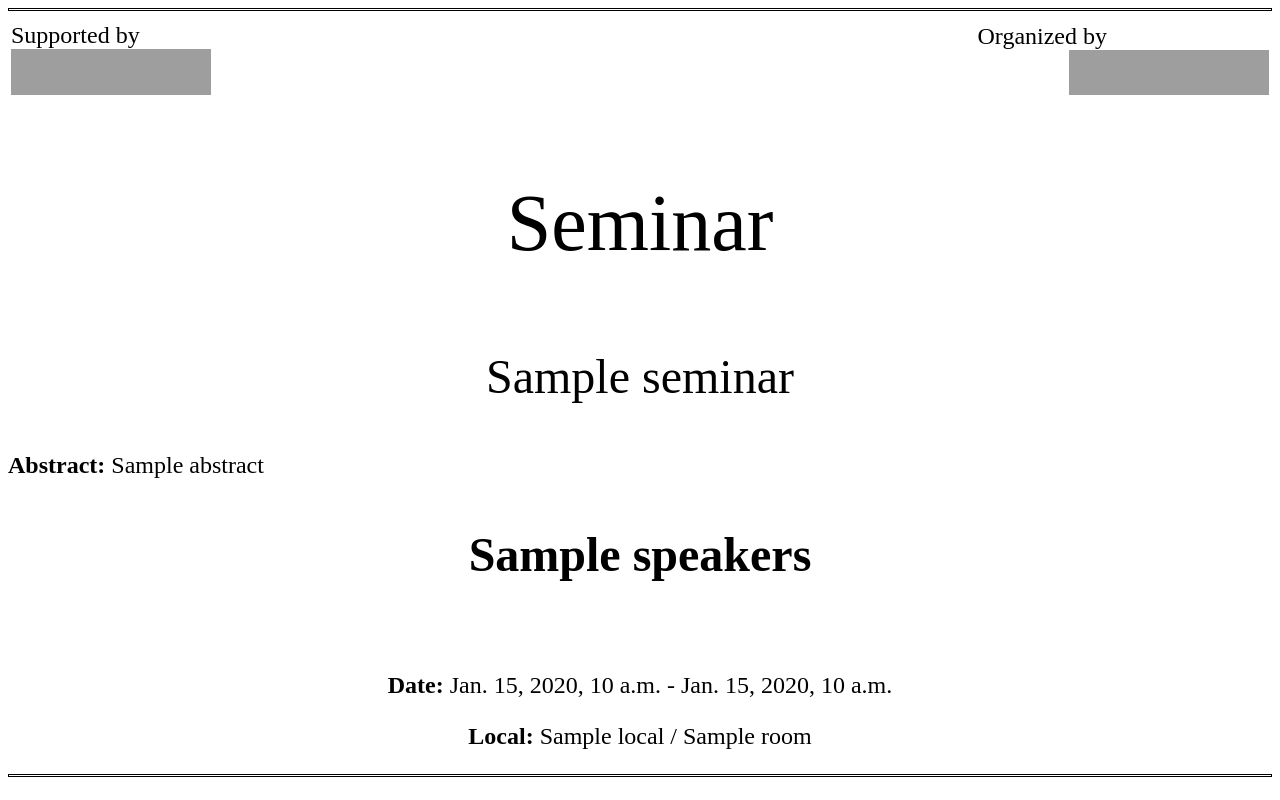
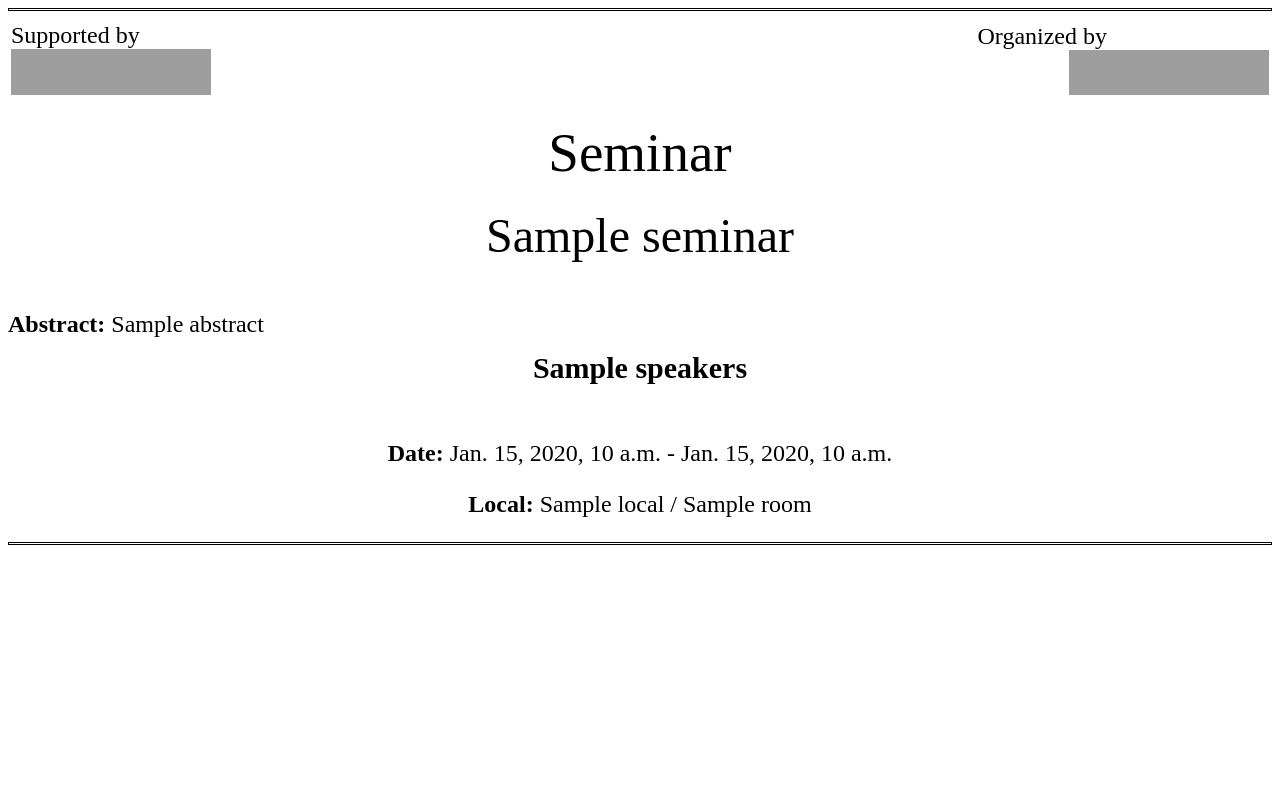
Before and after one commit to neuromat/intranet, a Django app: template templates/poster/seminar_poster_pdf.html in a window 1280 px wide. Run offline with Django 3.2, Linux system fonts and the light colour scheme; the template is opened without the code that fills it: most values are stand-ins (such as "Sample title", 1, 10 or a date in 2020); some libraries are stand-ins or nearby versions; grey boxes are pictures that could not be loaded.

Commit message:
Seminar poster updated

```diff
--- a/templates/poster/seminar_poster_pdf.html
+++ b/templates/poster/seminar_poster_pdf.html
@@ -8,21 +8,23 @@
                 size: a4 landscape;
                 margin: 1cm 2cm;
                 padding:0;
-                @frame footer {
-                   -pdf-frame-content: footer-content;
-                   bottom: 0.5cm;
-                   margin-left: 2cm;
-                   margin-right: 2cm;
-                   height: 0.5cm;
-                }
             }
             .numec{
-                float:left;
-                margin-bottom:-100px;
-                margin-top:10px;
+                margin-right: 200px;
+                line-height: 0px;
+                text-align: center;
             }
             .neuromat{
                 font-size: x-large;
+            }
+            .poster{
+                line-height: 0px;
+                text-align: center;
+            }
+            table {
+                width: 100%;
+                height: 100%;
+                margin: 0px auto;
             }
         </style>
     </head>
@@ -32,16 +34,17 @@
                 {% if seminar %}
                     <hr style="height: 1px; border:1px solid #000000;">
                     {% if seminar.category.id != 1 %}
-                        <table style="width:100%; height:100%;">
+                        <table>
                         <tr>
-                            <img class="numec" alt="Logo NUMEC" src="images/logo-numec.jpg">
-                            <td>
-                                <h1 style="text-align:center">Seminar</h1>
-                                <p style="font-size: X-large; text-align:center">{{ seminar.category }}</p>
-                                <p style="font-size: large; text-align:center">Activity of MaCLinC project</p>
+                            <td width="20%"><img alt="Logo NUMEC" src="images/logo-numec.jpg" height="91" width="100"></td>
+                            <td width="80%" class="numec">
+                                <p style="font-size: 40px">Seminar</p>
+                                <p style="font-size: 20px">{{ seminar.category }}</p>
+                                <p style="font-size: 15px">(Activity of MaCLinC project)</p>
                             </td>
                         </tr>
                         </table>
+                        <br>
                     {% else %}
                         <table style="width:100%; height:100%; margin: 0px auto;">
                             <tr>
@@ -51,22 +54,21 @@
                                 </td>
 
                                 <td align="right">
-                                    <spam style="font-size: x-large;">{% trans "Organized by" %}&nbsp&nbsp&nbsp&nbsp&nbsp&nbsp&nbsp&nbsp&nbsp&nbsp&nbsp&nbsp&nbsp&nbsp&nbsp&nbsp&nbsp&nbsp&nbsp&nbsp&nbsp&nbsp&nbsp&nbsp&nbsp&nbsp&nbsp</spam><br>
+                                    <spam class="neuromat">{% trans "Organized by" %}&nbsp&nbsp&nbsp&nbsp&nbsp&nbsp&nbsp&nbsp&nbsp&nbsp&nbsp&nbsp&nbsp&nbsp&nbsp&nbsp&nbsp&nbsp&nbsp&nbsp&nbsp&nbsp&nbsp&nbsp&nbsp&nbsp&nbsp</spam><br>
                                     <img alt="Logo NeuroMat" src="images/logo-neuromat-poster.jpg" height="45" width="200">
                                 </td>
                             </tr>
                         </table>
+                        <p class="poster" style="font-size: 55px">{% trans "Seminar" %}</p>
                     {% endif %}
-                    {% if seminar.international_guest_lecturer %}
-                        <p align="center" style="font-size: 5em">{% trans "Seminar (International guest lecturer)" %}</p>
-                    {% else %}
-                        <p style="font-size: 5em; text-align: center">{% trans "Seminar" %}</p>
-                    {% endif %}
-                    <p align="center" style="font-size: 3em">{{ seminar.title }}</p>
+                     <p align="center" style="font-size: 3em">{{ seminar.title }}</p>
                     {% if seminar.abstract %}
                         <p align="justify" style="font-size: x-large;"><strong>Abstract: </strong>{{ seminar.abstract }}</p>
                     {% endif %}
-                    <h3 align="center" style="font-size: 3em">{{ seminar.speakers }}</h3>
+                    <h3 class="poster" style="font-size: 30px">{{ seminar.speakers }}</h3>
+                    {% if seminar.international_guest_lecturer %}
+                        <p class="poster" style="font-size: 20px">{% trans "(International guest lecturer)" %}</p>
+                    {% endif %}
                     <br>
                     {% if seminar.time %}
                         <p align="center" style="font-size: x-large;"><strong>Date:</strong> {{ seminar.date }} - {{ seminar.time }}</p>
```
